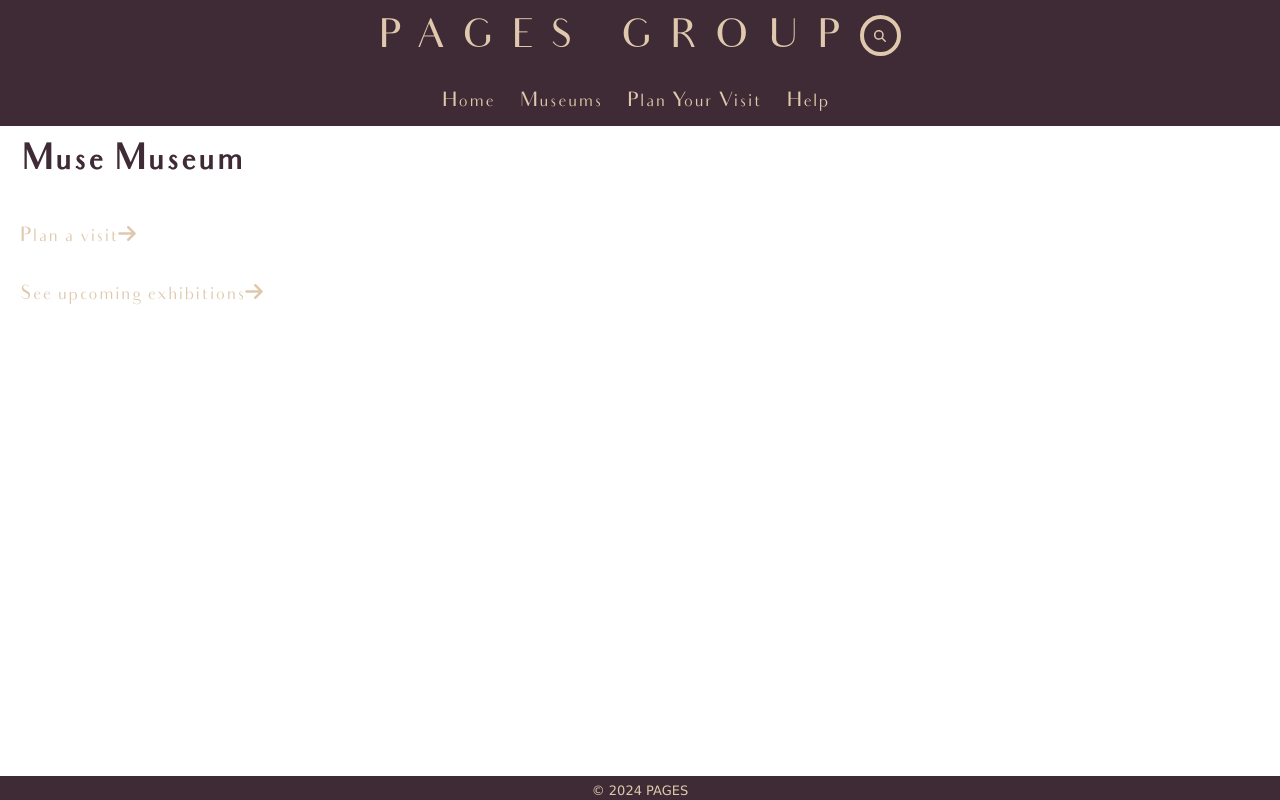
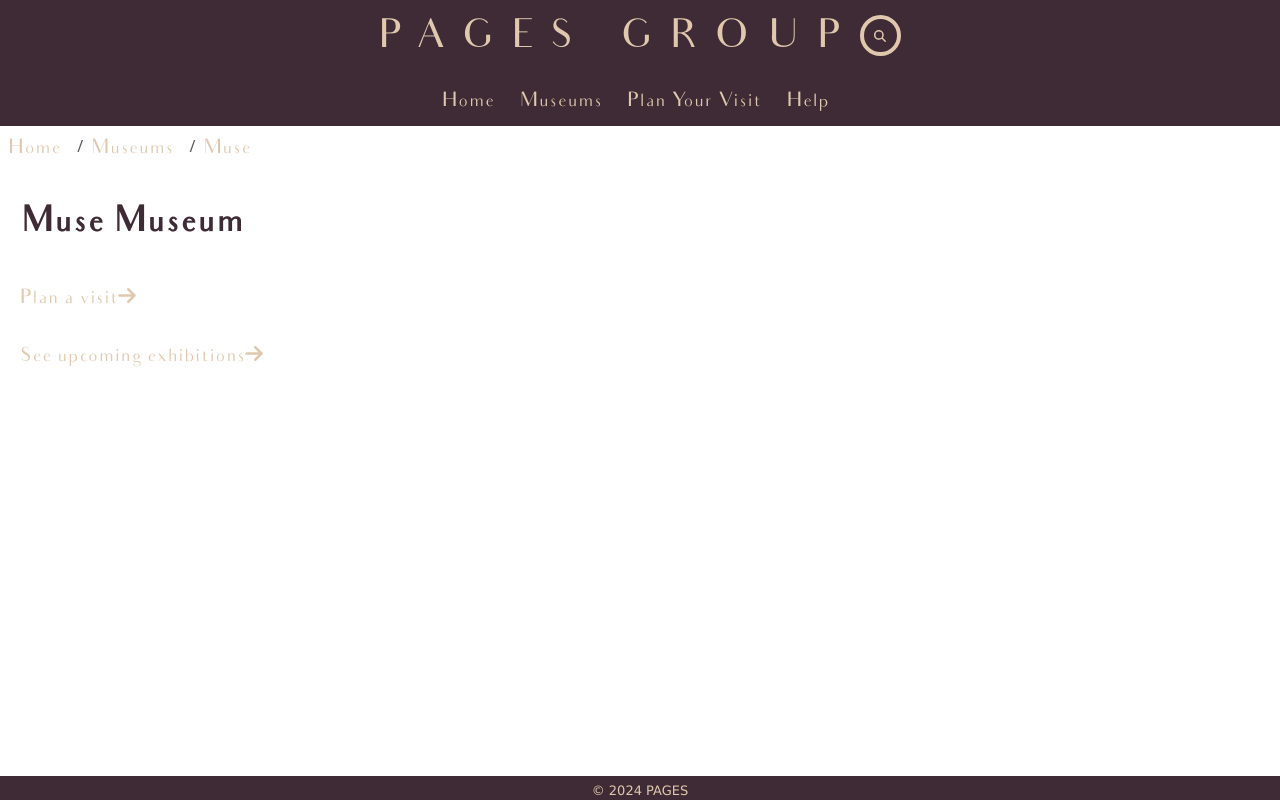
Before and after one commit to gracehogan/MuseumProject, a React (Create React App) app in the folder frontend/: page /museum/Muse in a window 1280 px wide. Built offline with nearby package versions, Linux system fonts and the light colour scheme.

Commit message:
added breadcrumbs

```diff
--- a/frontend/src/pages/AboutUs.js
+++ b/frontend/src/pages/AboutUs.js
@@ -1,10 +1,17 @@
 import React from 'react';
 import '../resources/css/AboutUs.css';
 import "../resources/css/BookingPage.css";
+import { Link } from 'react-router-dom';
 
 const AboutUs = () => {
     return (
         <div>
+            <nav aria-label="breadcrumb">
+                <ol className="breadcrumb">
+                    <li className="breadcrumb-item"><Link to="/">Home</Link></li>
+                    <li className="breadcrumb-item"><Link to="/help/about-us">About us</Link></li>
+                </ol>
+            </nav>
             <div className="about-us-container">
                 <img src="/museum.jpg" alt="Museum" className="about-us-image" />
             <h1 className="overlay-text">About Us</h1>
--- a/frontend/src/pages/ContactPage.js
+++ b/frontend/src/pages/ContactPage.js
@@ -33,6 +33,12 @@ const ContactPage = () => {
 
     return (
         <div>
+            <nav aria-label="breadcrumb">
+                <ol className="breadcrumb">
+                    <li className="breadcrumb-item"><Link to="/">Home</Link></li>
+                    <li className="breadcrumb-item"><Link to="/help/contact-us">Contact us</Link></li>
+                </ol>
+            </nav>
             <div className='heading-container'>
                 <h2>Get in touch with us</h2>
                 <div className="language-buttons">
--- a/frontend/src/pages/FAQPage.js
+++ b/frontend/src/pages/FAQPage.js
@@ -1,6 +1,7 @@
 import React, { useState, useRef, useEffect } from "react";
 import '../resources/css/FAQPage.css';
 import { FiPlus } from "react-icons/fi";
+import { Link } from 'react-router-dom';
 
 
 const FAQPage = () => {
@@ -93,6 +94,12 @@ const FAQPage = () => {
 
   return (
     <div className="heading-container">
+      <nav aria-label="breadcrumb">
+          <ol className="breadcrumb">
+              <li className="breadcrumb-item"><Link to="/">Home</Link></li>
+              <li className="breadcrumb-item"><Link to="/help/faq">FAQs</Link></li>
+          </ol>
+      </nav>
       <h2>FAQs</h2>
       <div>
         <button
--- a/frontend/src/pages/Muse.js
+++ b/frontend/src/pages/Muse.js
@@ -7,6 +7,14 @@ import "../resources/css/BookingPage.css";
 const MuseMuseum = () => {
     return (
         <div>
+            <nav aria-label="breadcrumb">
+                    <ol className="breadcrumb">
+                        <li className="breadcrumb-item"><Link to="/">Home</Link></li>
+                        <li className="breadcrumb-item"><Link to="/museums">Museums</Link></li>
+                        <li className="breadcrumb-item"><Link to="/museum/Muse">Muse</Link></li>
+                    </ol>
+                </nav>
+
             <h2 className="page-heading margin-align">Muse Museum</h2>
             <section className="link-container">
             <div className="arrow-link">
--- a/frontend/src/pages/MuseumsPage.js
+++ b/frontend/src/pages/MuseumsPage.js
@@ -1,10 +1,18 @@
 import '../resources/css/MuseumsPage.css';
 import '../resources/css/BookingPage.css';
+import { Link } from 'react-router-dom';
 
 const MuseumPage = () => {
 
     return (
     <div>
+      <nav aria-label="breadcrumb">
+          <ol className="breadcrumb">
+              <li className="breadcrumb-item"><Link to="/">Home</Link></li>
+              <li className="breadcrumb-item"><Link to="/museums">Museums</Link></li>
+          </ol>
+      </nav>
+
       <h2 className="page-heading margin-align">Museums</h2>
       <section className="margin-align flex-page">
 
--- a/frontend/src/pages/Pages.js
+++ b/frontend/src/pages/Pages.js
@@ -6,6 +6,14 @@ import "../resources/css/BookingPage.css";
 const PagesMuseum = () => {
     return (
         <div>
+            <nav aria-label="breadcrumb">
+                <ol className="breadcrumb">
+                    <li className="breadcrumb-item"><Link to="/">Home</Link></li>
+                    <li className="breadcrumb-item"><Link to="/museums">Museums</Link></li>
+                    <li className="breadcrumb-item"><Link to="/museum/Pages">Pages</Link></li>
+                </ol>
+            </nav>
+
             <h2 className="page-heading margin-align">Pages Museum</h2>
             <section className="link-container">
             <div className="arrow-link">
--- a/frontend/src/pages/VisitPage.js
+++ b/frontend/src/pages/VisitPage.js
@@ -6,6 +6,12 @@ import { Link } from 'react-router-dom';
 const VisitPage = () => {
     return (
         <div>
+            <nav aria-label="breadcrumb">
+                <ol className="breadcrumb">
+                    <li className="breadcrumb-item"><Link to="/">Home</Link></li>
+                    <li className="breadcrumb-item"><Link to="/visit">Visit us</Link></li>
+                </ol>
+            </nav>
             <h2 className="page-heading margin-align">Plan Your Visit</h2>
             <section className="link-container">
             <p className="link-container">
```
